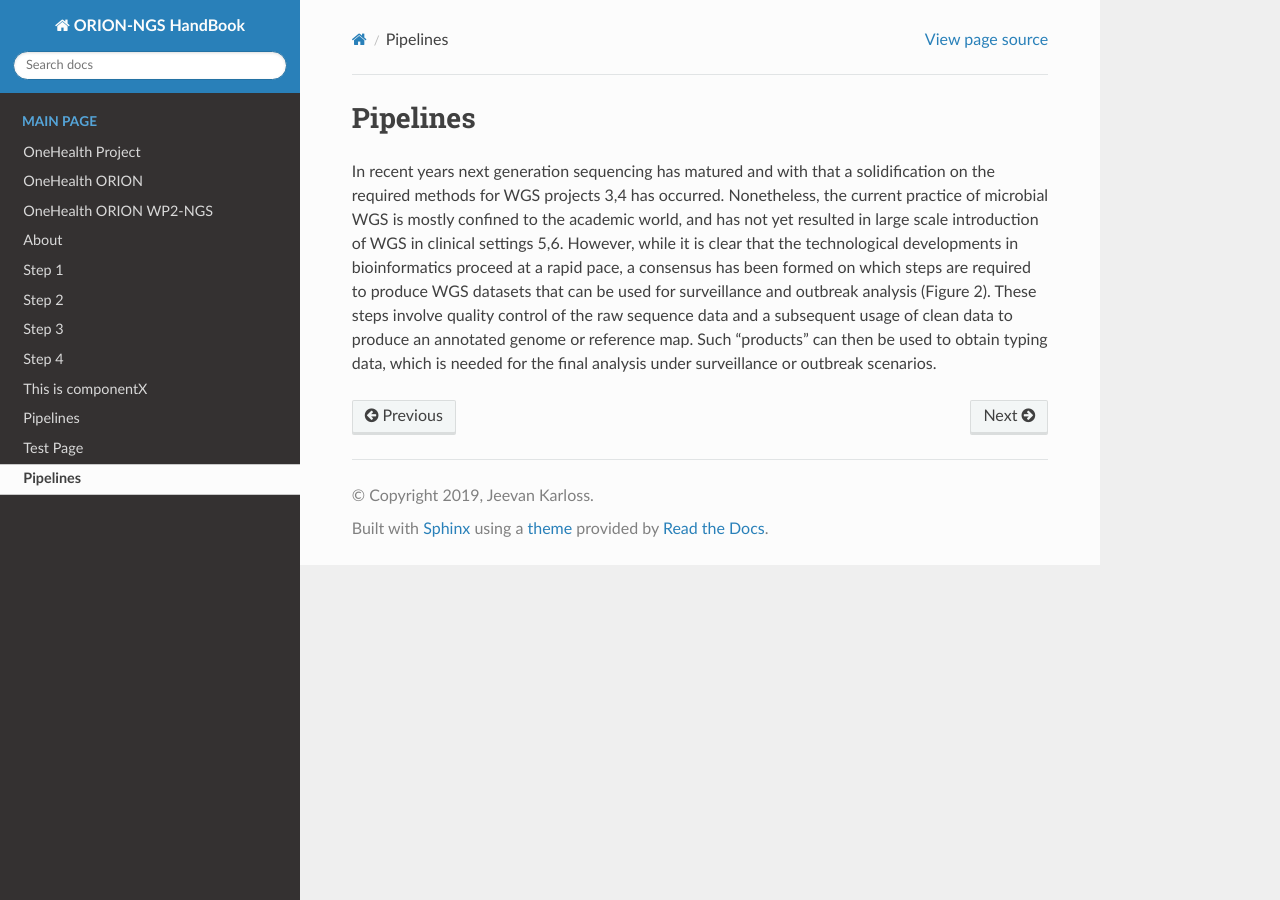
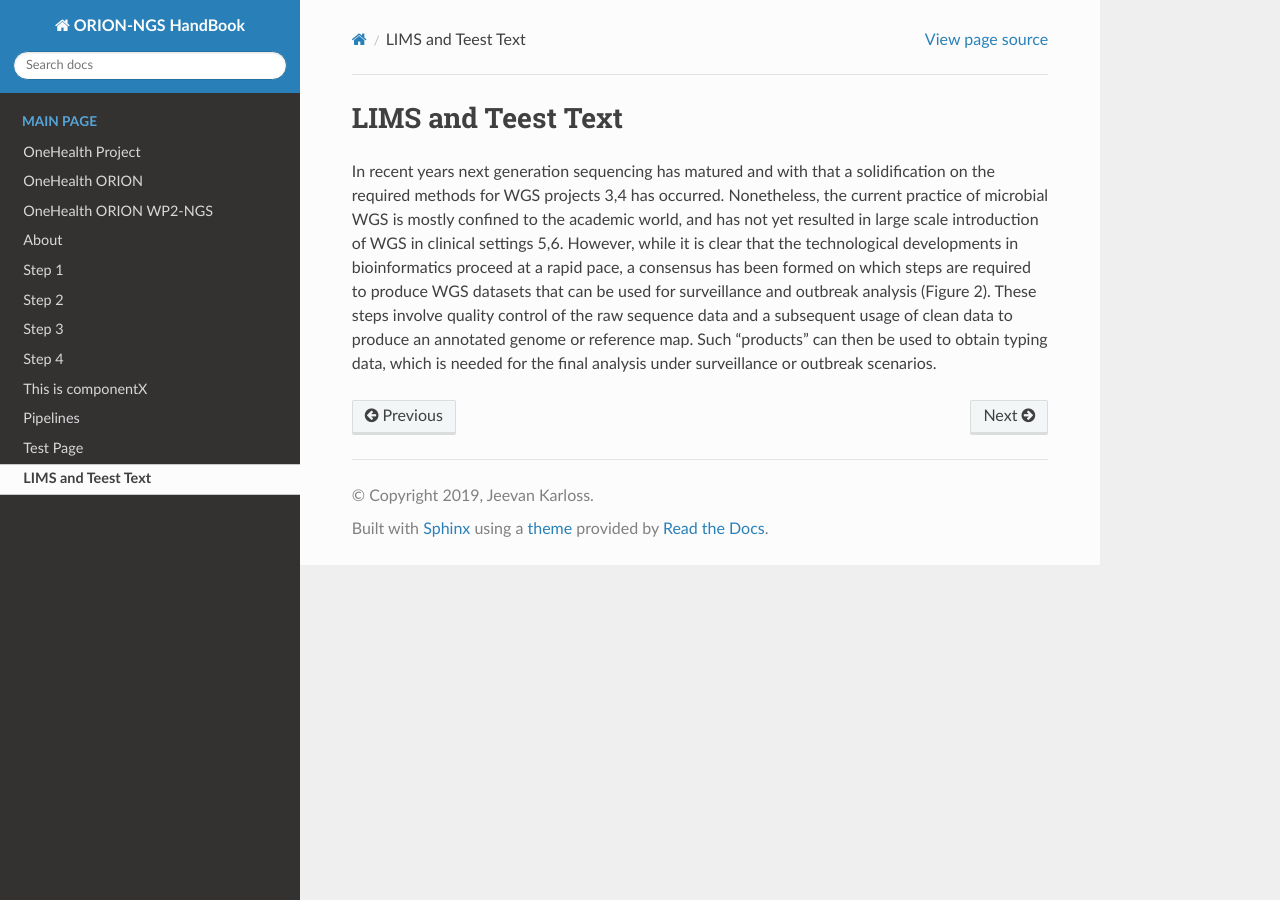
Before and after one commit to NorwegianVeterinaryInstitute/ORION_HandBook, a Sphinx documentation site: the page built from docs/source/infrastructure/LIMS.rst, in a window 1280 px wide. Built offline with Sphinx 7.4.7 and the Read the Docs theme 2.0.0, drawn with Linux system fonts in a browser that asks for light colours.

Commit message:
Update LIMS.rst

```diff
--- a/docs/source/infrastructure/LIMS.rst
+++ b/docs/source/infrastructure/LIMS.rst
@@ -1,3 +1,4 @@
-Pipelines
+
+LIMS and Teest Text
 =========
 In recent years next generation sequencing has matured and with that a solidification on the required methods for WGS projects 3,4 has occurred.  Nonetheless, the current practice of microbial WGS is mostly confined to the academic world, and has not yet resulted in large scale introduction of WGS in clinical settings 5,6. However, while it is clear that the technological developments in bioinformatics proceed at a rapid pace, a consensus has been formed on which steps are required to produce WGS datasets that can be used for surveillance and outbreak analysis (Figure 2). These steps involve quality control of the raw sequence data and a subsequent usage of clean data to produce an annotated genome or reference map. Such “products” can then be used to obtain typing data, which is needed for the final analysis under surveillance or outbreak scenarios.
```
